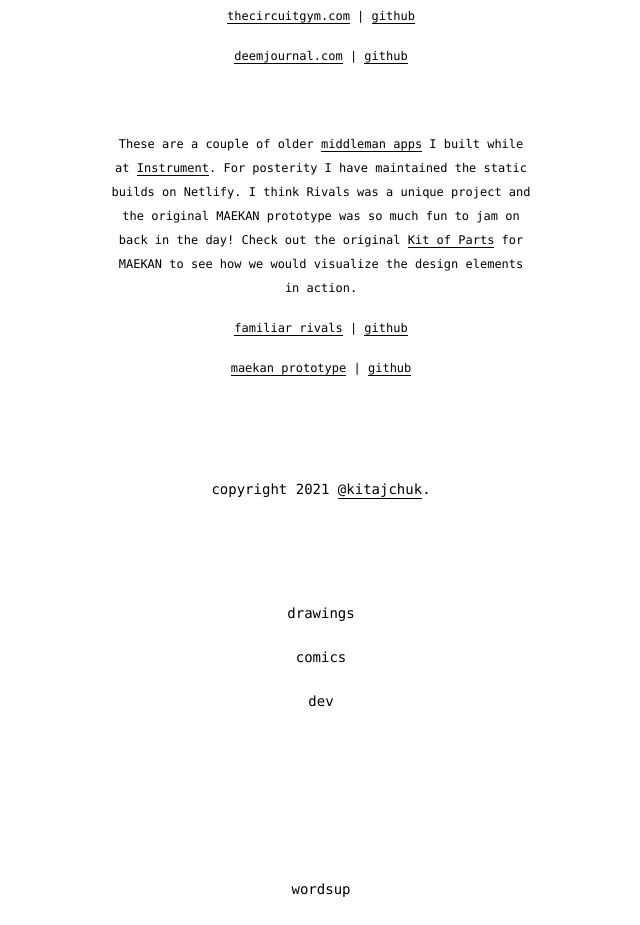
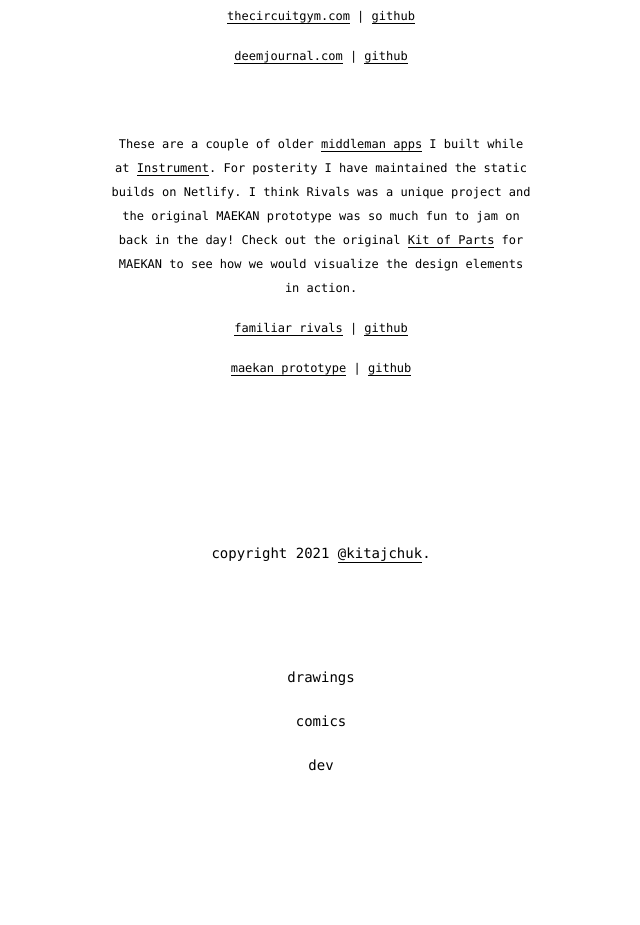
Before and after one commit to kitajchuk/kitajchuk-web, a Next.js app: page /dev in a window 1280 px wide. Shown: the part 1080-2005 px from the top of the page, without its empty margins (319-959 px from the left). Built offline with nearby package versions, Linux system fonts and the light colour scheme.

Commit message:
Update dev.js

```diff
--- a/pages/dev.js
+++ b/pages/dev.js
@@ -43,7 +43,7 @@ export default function Dev() {
             <a href="https://www.deemjournal.com" target="_blank" rel="noreferrer">deemjournal.com</a> | <a href="https://github.com/deemjournal/deemjournal-sqs" target="_blank" rel="noreferrer">github</a>
           </p>
         </section>
-        <section className="dev__legacy colf">
+        <section className="dev__legacy uwrap colf">
           <p className="pp m">These are a couple of older <a href="https://middlemanapp.com/" target="_blank" rel="noreferrer">middleman apps</a> I built while at <a href="https://www.instrument.com/" target="_blank" rel="noreferrer">Instrument</a>. For posterity I have maintained the static builds on Netlify. I think Rivals was a unique project and the original MAEKAN prototype was so much fun to jam on back in the day! Check out the original <a href="https://legacy-maekan-prototype.netlify.app/kit-of-parts/">Kit of Parts</a> for MAEKAN to see how we would visualize the design elements in action.</p>
           <p className="pp m">
             <a href="https://legacy-familiar-rivals.netlify.app" target="_blank" rel="noreferrer">familiar rivals</a> | <a href="https://github.com/kitajchuk/legacy-familiar-rivals" target="_blank" rel="noreferrer">github</a>
```
